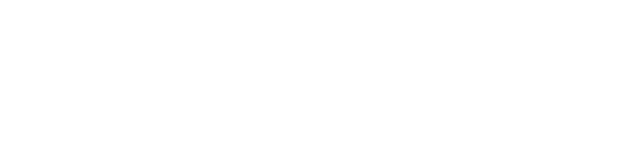
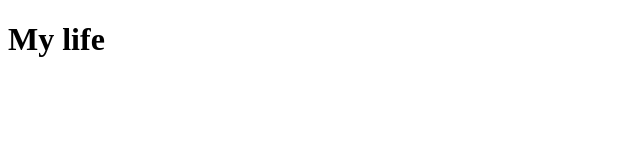
Before and after one commit to Alla-Goptsii/github-start, a plain HTML site: page index.html in a window 1280 px wide. Shown: the whole page, without its empty margins (0-640 px from the left). Drawn offline with Linux system fonts and the light colour scheme.

Commit message:
заголовок
заголовок

```diff
--- a/index.html
+++ b/index.html
@@ -7,6 +7,6 @@
     <title>My life</title>
 </head>
 <body>
-
+    <h1>My life</h1>
 </body>
 </html>
```
